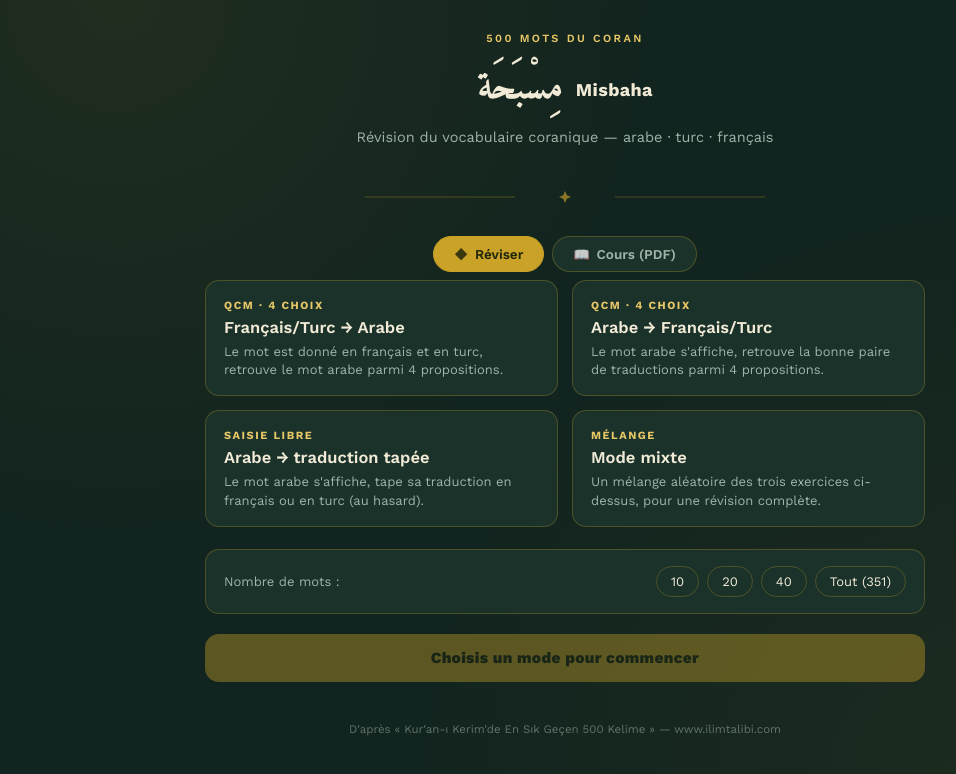
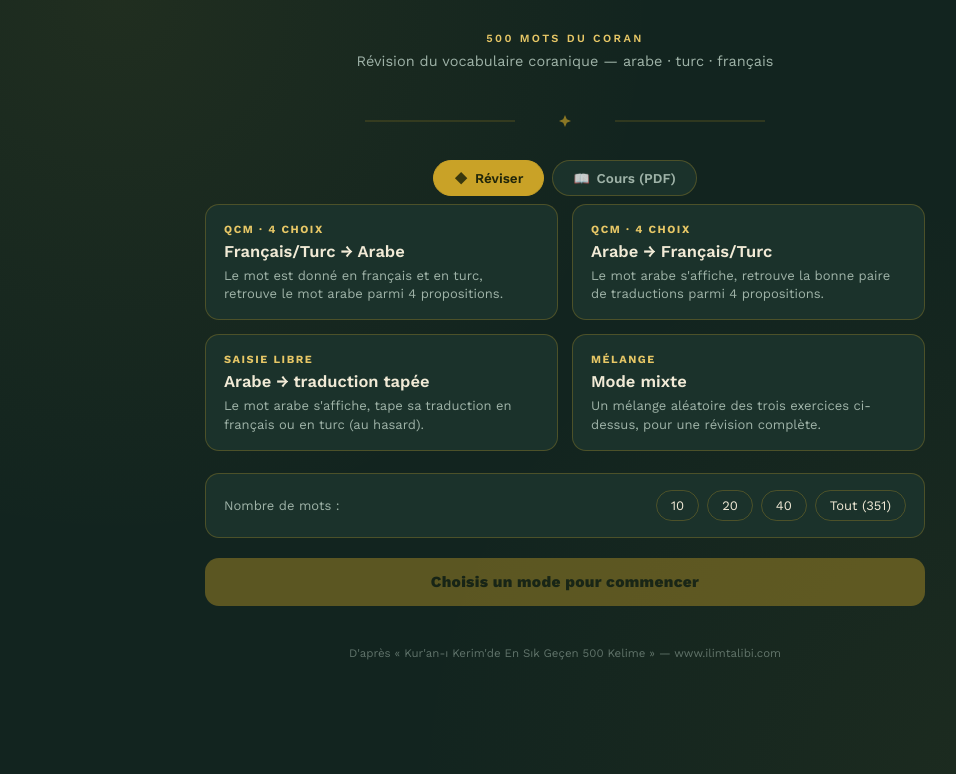
Before and after one commit to AzertyQwerty29/arapca-ogreniyorum, a plain HTML site: page index.html in a window 1280 px wide. Shown: the whole page, without its empty margins (75-1031 px from the left). Drawn offline with nearby package versions, Linux system fonts and the light colour scheme.

Commit message:
Update index.html

```diff
--- a/index.html
+++ b/index.html
@@ -3,7 +3,7 @@
 <head>
 <meta charset="UTF-8">
 <meta name="viewport" content="width=device-width, initial-scale=1.0">
-<title>Misbaha — Révision du vocabulaire coranique</title>
+<title>Révision du vocabulaire coranique</title>
 <link rel="preconnect" href="https://fonts.googleapis.com">
 <link rel="preconnect" href="https://fonts.gstatic.com" crossorigin>
 <link href="https://fonts.googleapis.com/css2?family=Amiri:ital,wght@0,400;0,700;1,400&family=Work+Sans:wght@400;500;600;700;800&display=swap" rel="stylesheet">
@@ -197,7 +197,6 @@
 <div class="wrap">
   <header>
     <div class="eyebrow">500 mots du Coran</div>
-    <h1>مِسْبَحَة <span style="font-family:'Work Sans',sans-serif; font-size:0.45em; letter-spacing:0.02em; vertical-align:middle;">Misbaha</span></h1>
     <p class="subtitle">Révision du vocabulaire coranique — arabe · turc · français</p>
   </header>
 
```
